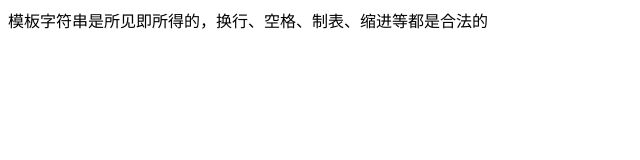
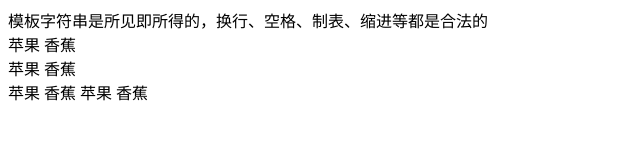
Before and after one commit to jetjo/imooc-2, a website: page 模板字符串.html in a window 1280 px wide. Shown: the whole page, without its empty margins (0-640 px from the left). Drawn offline with Linux system fonts and the light colour scheme.

Commit message:
模板字符串在html中的显示

```diff
--- a/模板字符串.html
+++ b/模板字符串.html
@@ -10,6 +10,10 @@
 
     <body>
         模板字符串是所见即所得的，换行、空格、制表、缩进等都是合法的
+        <div id="div1"></div>
+        <div id="div11"></div>
+        <span id="span1"></span>
+        <span id="span11"></span>
         <script>
             let str = "苹果\n香蕉";
             let str1 = `苹果\n香蕉`;
@@ -28,6 +32,12 @@
             //输出`\等特殊字符
             console.log(`\`\\`);
         </script>
+        <script>
+            div1.innerHTML = str2;
+            div11.innerHTML = str3;
+            span1.innerHTML = str2;
+            span11.innerHTML = str3;
+        </script>
     </body>
 
 </html>
```
